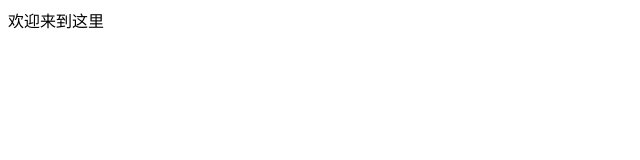
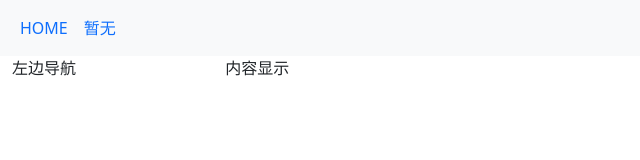
Before and after one commit to jiegeman/lj.github.io, a plain HTML site: page index.html in a window 1280 px wide. Shown: the whole page, without its empty margins (0-640 px from the left). Drawn offline with nearby package versions, Linux system fonts and the light colour scheme.

Commit message:
20235月26日主页制作

```diff
--- a/index.html
+++ b/index.html
@@ -1,8 +1,33 @@
+<!DOCTYPE html>
 <html>
     <head>
-        <title>杰哥</title>
+        <!-- 新 Bootstrap5 核心 CSS 文件 -->
+        <link rel="stylesheet" href="https://cdn.staticfile.org/twitter-bootstrap/5.1.1/css/bootstrap.min.css">
+        <!--  popper.min.js 用于弹窗、提示、下拉菜单 -->
+        <script src="https://cdn.staticfile.org/popper.js/2.9.3/umd/popper.min.js"></script>
+        <!-- 最新的 Bootstrap5 核心 JavaScript 文件 -->
+        <script src="https://cdn.staticfile.org/twitter-bootstrap/5.1.1/js/bootstrap.min.js"></script>
+        <meta charset="utf-8">
+        <title>杰哥慢</title>
     </head>
     <body>
-        欢迎来到这里
+        <div class="container-fluid">
+            <div class="row">
+                <nav class="navbar navbar-expand-sm bg-light">
+                    <ul class="navbar-nav">
+                      <li class="nav-item">
+                        <a class="nav-link" href="#">HOME</a>
+                      </li>
+                      <li class="nav-item">
+                        <a class="nav-link" href="#">暂无</a>
+                      </li>
+                    </ul>
+                </nav>
+            </div>
+            <div class="row">
+                <div class="col-2">左边导航</div>
+                <div class="col-10">内容显示</div>
+            </div>
+        </div>
     </body>
 </html>
```
